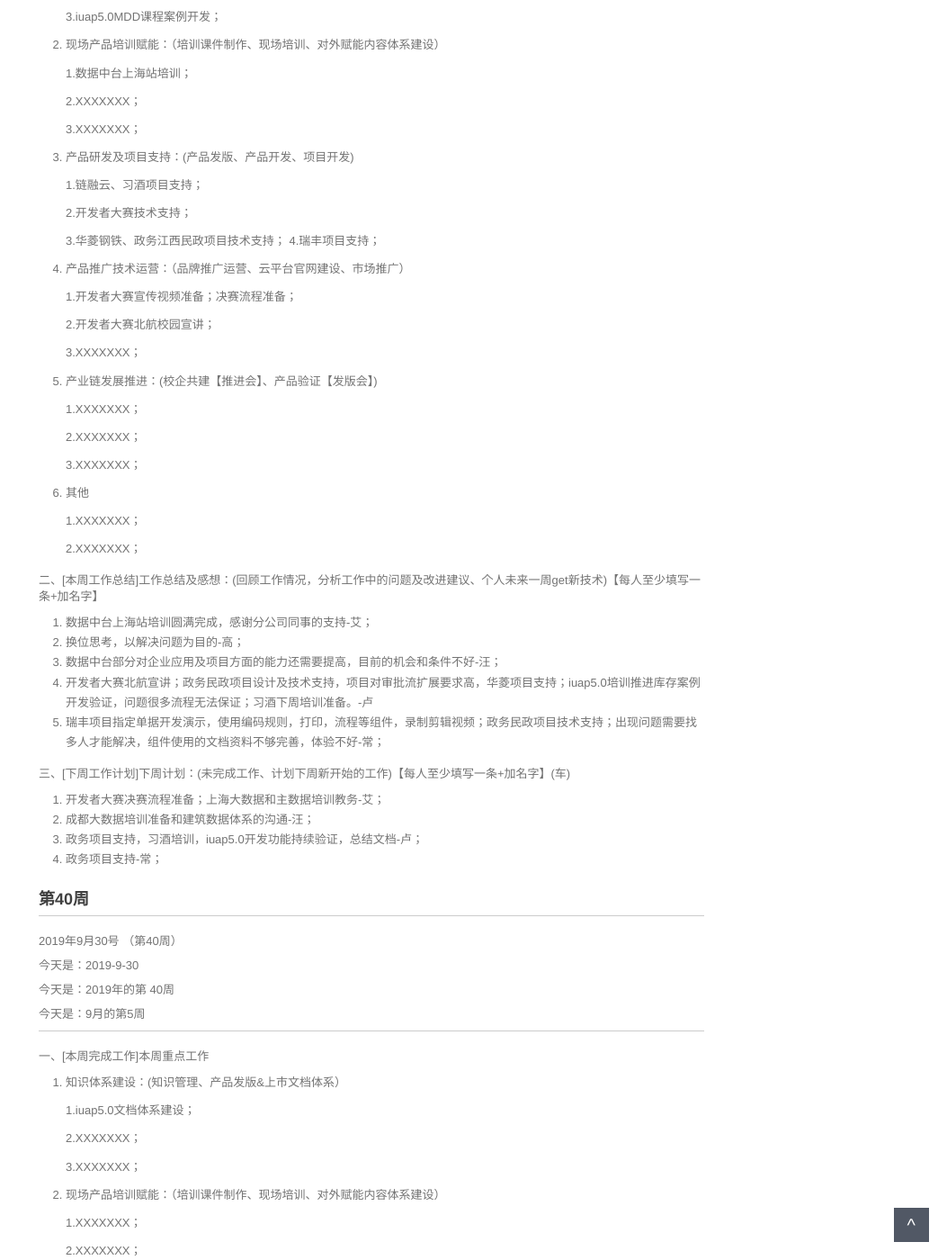
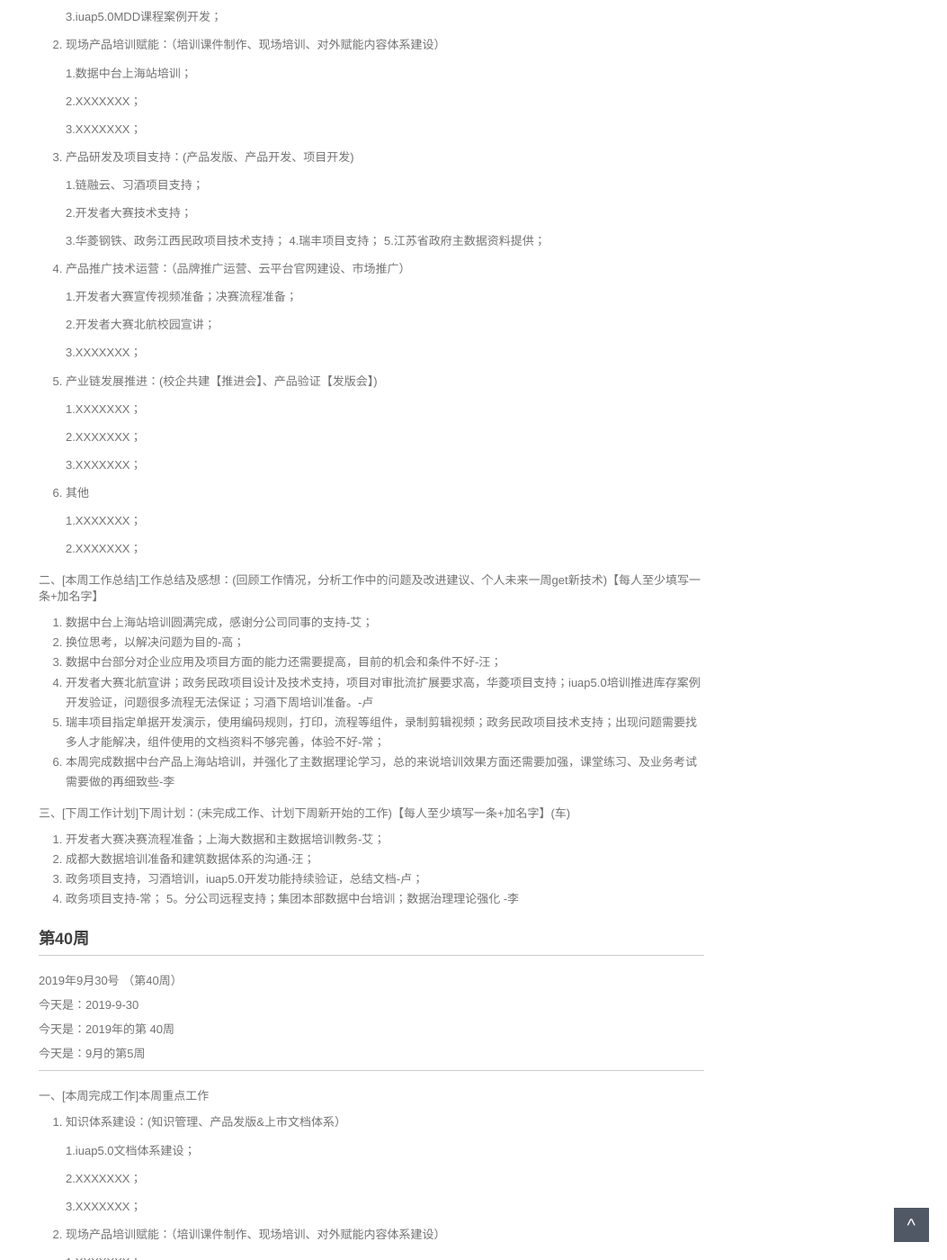
Before and after one commit to walllFlower/blog, a Jekyll site: the page built from _posts/2018-07-17-day_report_cxz.md, in a window 1280 px wide and 1400 px high, scrolled down 621 px. Shown: the whole window at 90% size, without its empty margins (227-1280 px from the left). Built offline with Jekyll 4.4.1, drawn with Linux system fonts in a browser that asks for light colours; comment, search, counter and statistics services are not loaded.

Commit message:
Update 2018-07-17-day_report_cxz.md

```diff
--- a/_posts/2018-07-17-day_report_cxz.md
+++ b/_posts/2018-07-17-day_report_cxz.md
@@ -48,6 +48,7 @@ categories: 技术运营工作周报
 
     3.华菱钢铁、政务江西民政项目技术支持；
     4.瑞丰项目支持；
+    5.江苏省政府主数据资料提供；
 
 4. 产品推广技术运营：（品牌推广运营、云平台官网建设、市场推广）
 
@@ -78,7 +79,8 @@ categories: 技术运营工作周报
 2. 换位思考，以解决问题为目的-高；
 3. 数据中台部分对企业应用及项目方面的能力还需要提高，目前的机会和条件不好-汪；
 4. 开发者大赛北航宣讲；政务民政项目设计及技术支持，项目对审批流扩展要求高，华菱项目支持；iuap5.0培训推进库存案例开发验证，问题很多流程无法保证；习酒下周培训准备。-卢
-4. 瑞丰项目指定单据开发演示，使用编码规则，打印，流程等组件，录制剪辑视频；政务民政项目技术支持；出现问题需要找多人才能解决，组件使用的文档资料不够完善，体验不好-常；
+5. 瑞丰项目指定单据开发演示，使用编码规则，打印，流程等组件，录制剪辑视频；政务民政项目技术支持；出现问题需要找多人才能解决，组件使用的文档资料不够完善，体验不好-常；
+6. 本周完成数据中台产品上海站培训，并强化了主数据理论学习，总的来说培训效果方面还需要加强，课堂练习、及业务考试需要做的再细致些-李
 
 三、[下周工作计划]下周计划：(未完成工作、计划下周新开始的工作)【每人至少填写一条+加名字】(车)
 
@@ -86,7 +88,7 @@ categories: 技术运营工作周报
 2. 成都大数据培训准备和建筑数据体系的沟通-汪；
 3. 政务项目支持，习酒培训，iuap5.0开发功能持续验证，总结文档-卢；
 4. 政务项目支持-常；
-
+5。分公司远程支持；集团本部数据中台培训；数据治理理论强化 -李
 
 
 
```
